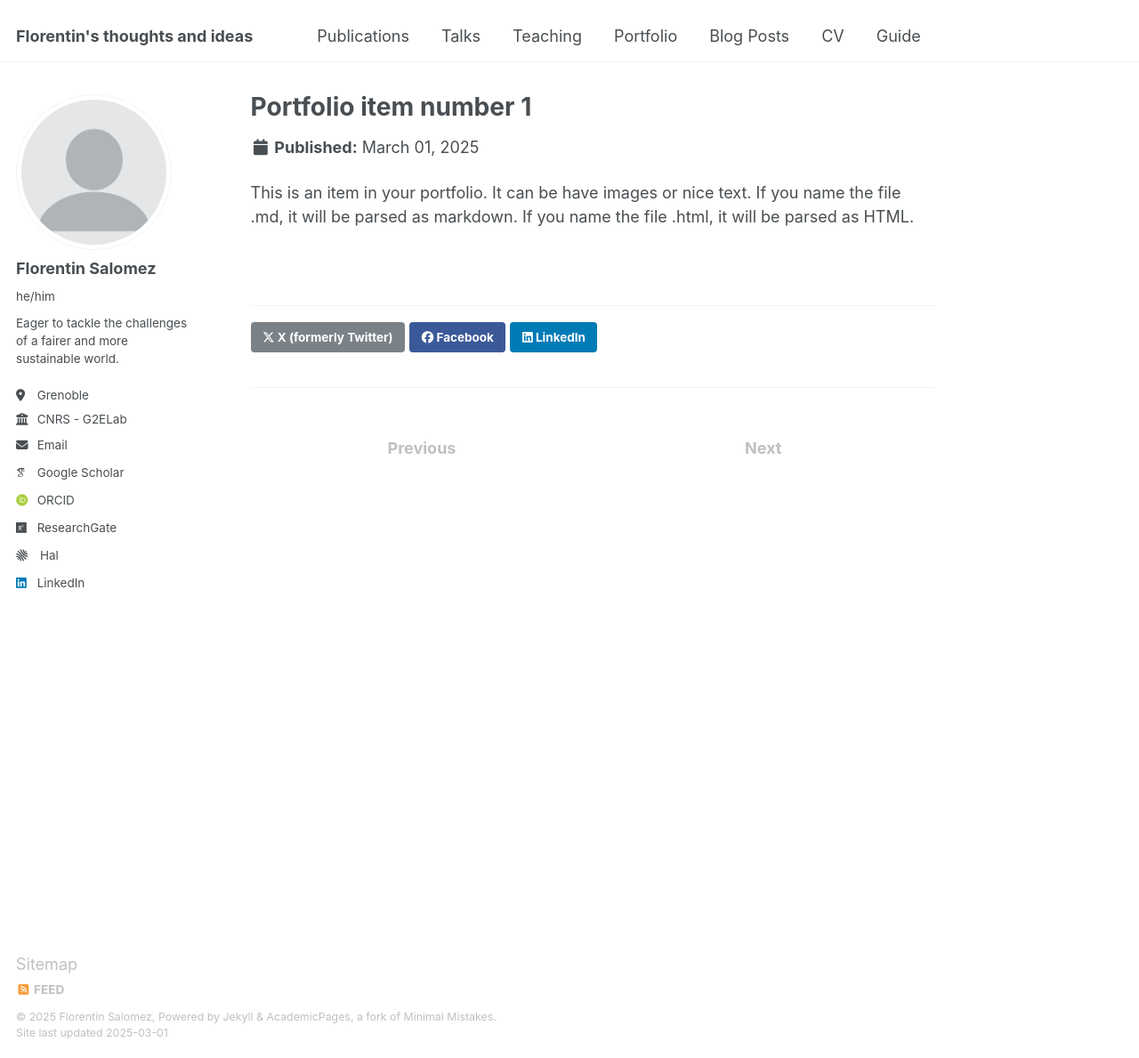
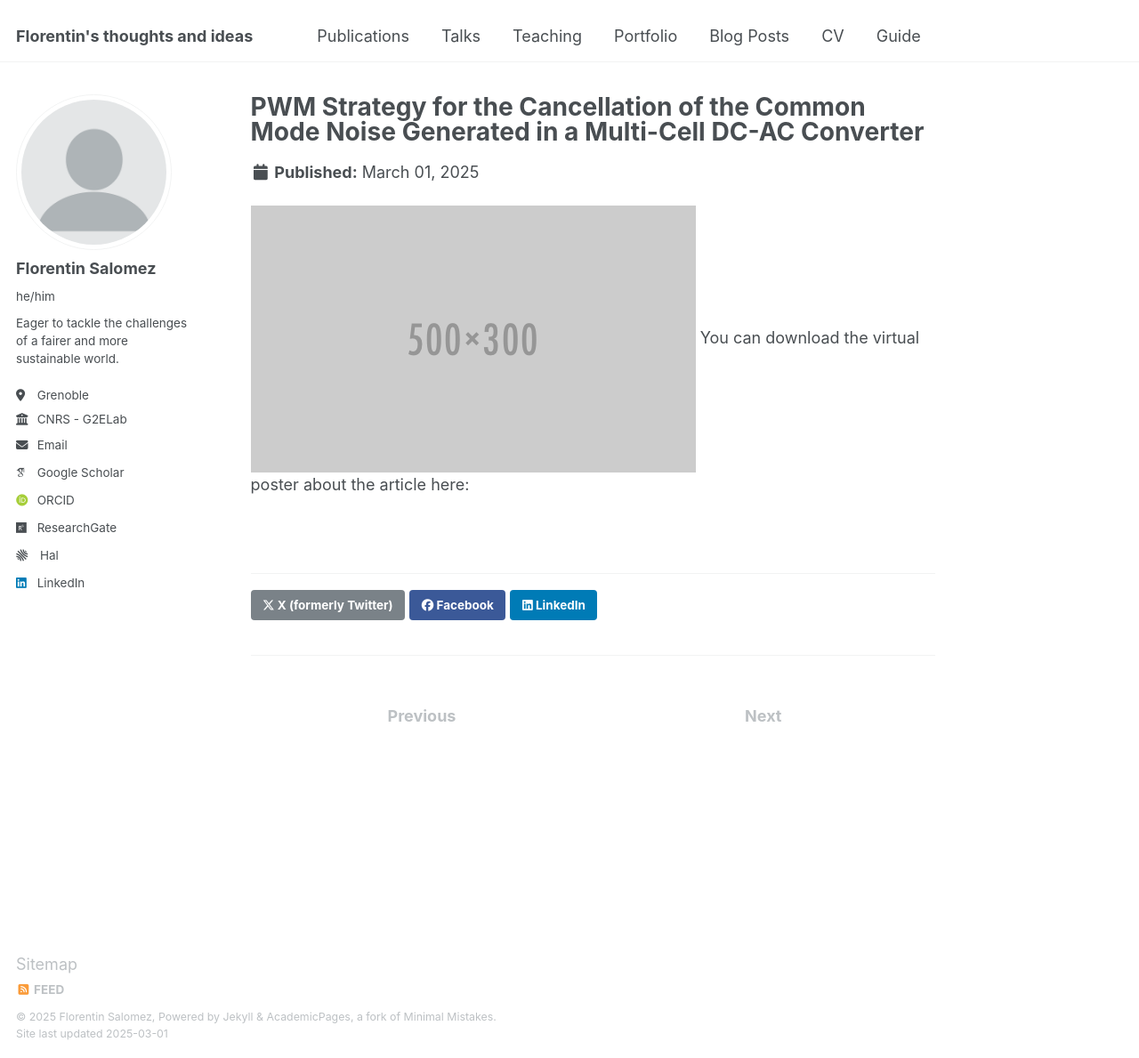
Before and after one commit to florentin-salomez/florentin-salomez.github.io, a Jekyll site: the page built from _portfolio/portfolio-1.md, in a window 1280 px wide and 1189 px high. Shown: the whole window at 89% size. Built offline with Jekyll 4.4.1, drawn with Linux system fonts in a browser that asks for light colours; some web fonts are replaced.

Commit message:
Update portfolio-1.md to test virtual poster

```diff
--- a/_portfolio/portfolio-1.md
+++ b/_portfolio/portfolio-1.md
@@ -1,7 +1,7 @@
 ---
-title: "Portfolio item number 1"
-excerpt: "Short description of portfolio item number 1<br/><img src='/images/500x300.png'>"
+title: "PWM Strategy for the Cancellation of the Common Mode Noise Generated in a Multi-Cell DC-AC Converter"
+excerpt: "Virtual Poster<br/><img src='/images/500x300.png'>"
 collection: portfolio
 ---
-
-This is an item in your portfolio. It can be have images or nice text. If you name the file .md, it will be parsed as markdown. If you name the file .html, it will be parsed as HTML.
+<img src='/images/500x300.png'>
+You can download the virtual poster about the article here:
```
